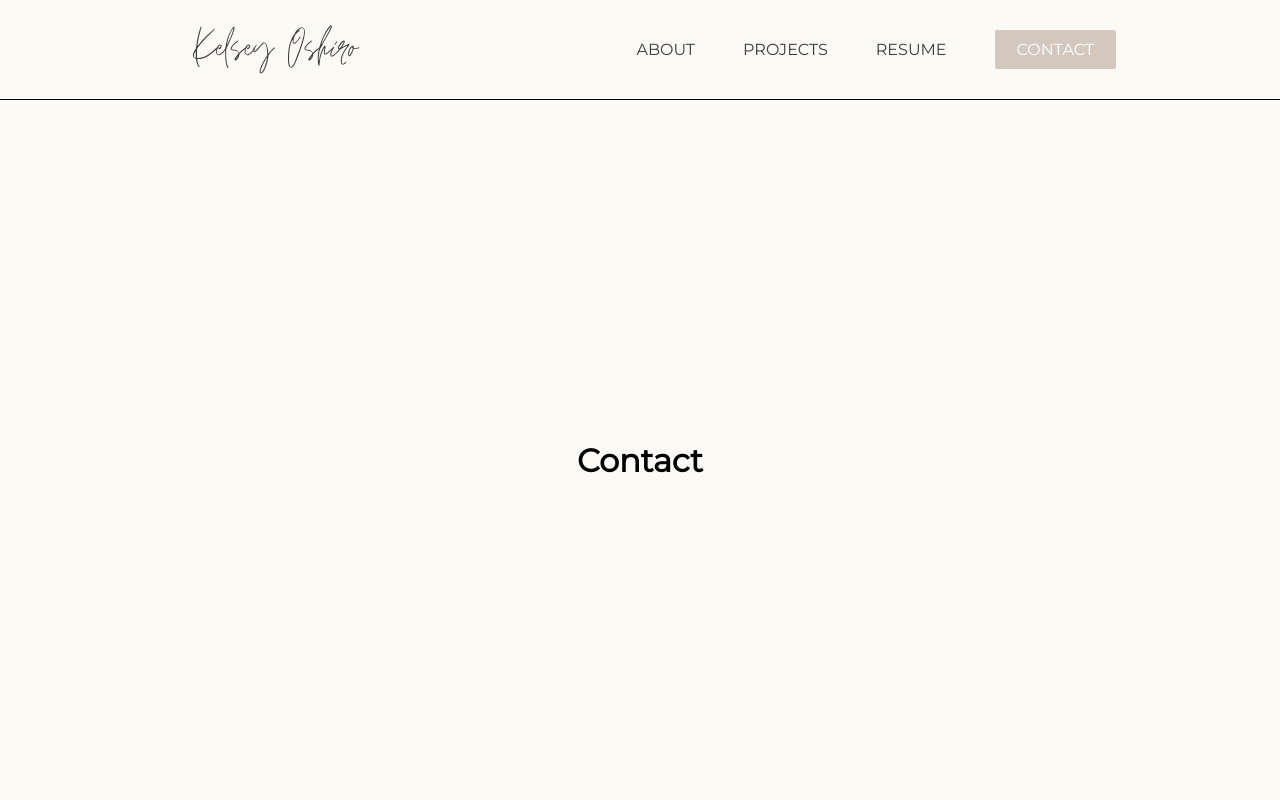
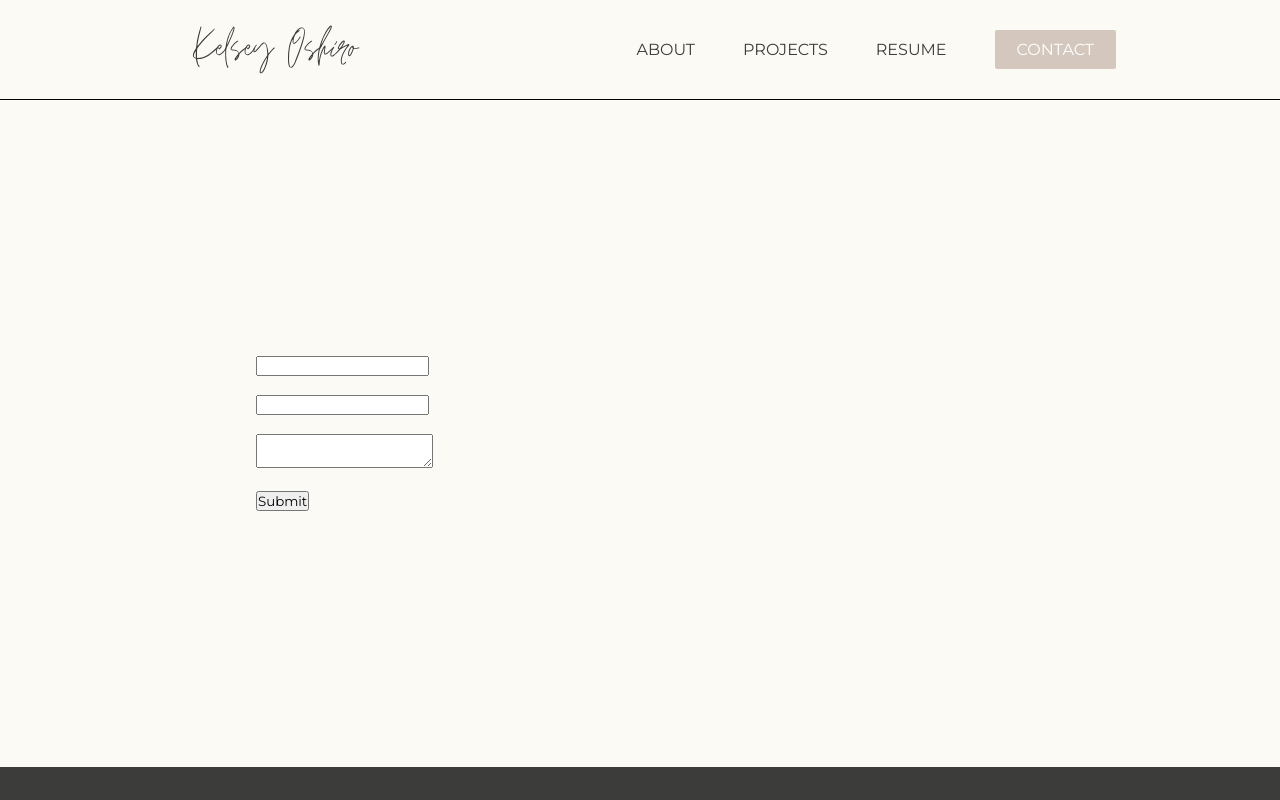
Before and after one commit to kelseymosh/portfolio-site, a React (Create React App) app: page /contact in a window 1280 px wide. Shown: the top 800 px of the page. Built offline with nearby package versions, Linux system fonts and the light colour scheme.

Commit message:
contact form first commit

```diff
--- a/package.json
+++ b/package.json
@@ -8,6 +8,7 @@
     "@testing-library/user-event": "^12.1.10",
     "react": "^17.0.1",
     "react-dom": "^17.0.1",
+    "react-hook-form": "^6.15.1",
     "react-icons": "^4.1.0",
     "react-router-dom": "^5.2.0",
     "react-scripts": "4.0.1",
--- /dev/null
+++ b/src/components/ContactSection/ContactElements.js
@@ -0,0 +1,24 @@
+import styled from 'styled-components'
+
+export const ContactFormContainer = styled.div`
+    /* display: flex;
+    flex-direction: column;
+    align-items: center; */
+    padding: 20%;
+`;
+
+export const ContactForm = styled.form`
+
+`;
+
+export const ContactFormInput = styled.input`
+
+`;
+
+export const ContactFormMessageInput = styled.textarea`
+
+`;
+
+export const ContactFormSubmitButton = styled.input`
+
+`;
--- /dev/null
+++ b/src/components/ContactSection/index.js
@@ -0,0 +1,63 @@
+import React from 'react';
+import { useForm } from 'react-hook-form';
+import {
+    ContactFormContainer,
+    ContactForm,
+    ContactFormInput,
+    ContactFormMessageInput,
+    ContactFormSubmitButton,
+} from './ContactElements'
+
+const Contact = () => {
+    const { register, handleSubmit, errors } = useForm();
+    const onSubmit = values => console.log(values);
+
+
+    return (
+        <ContactFormContainer>
+            <ContactForm onSubmit={handleSubmit(onSubmit)}>
+                <ContactFormInput
+                    name="name"
+                    ref={
+                        register({
+                            required: "Please enter your name",
+                            maxLength: {
+                                value: 20,
+                                message: "Please enter a name with fewer than 20 characters"
+                            }
+                        })
+                    }
+                /><br/>
+                {errors.name && errors.name.message}<br/>
+
+                <ContactFormInput
+                    name="email"
+                    ref={
+                        register({
+                            required: "Please enter an email",
+                            pattern: {
+                                value: /^[A-Z0-9._%+-]+@[A-Z0-9.-]+\.[A-Z]{2,}$/i,
+                                message: "Invalid email address"
+                            }
+                        })
+                    }
+                /><br/>
+                {errors.email && errors.email.message}<br/>
+
+                <ContactFormMessageInput
+                    name="comment"
+                    ref={
+                        register({
+                            required: true
+                        })
+                    }
+                /><br/>
+                {errors.comment && "Oops, you forgot your message!"}<br/>
+
+                <ContactFormSubmitButton type="submit"/>
+            </ContactForm>
+        </ContactFormContainer>
+    );
+}
+
+export default Contact
--- a/src/pages/contact.js
+++ b/src/pages/contact.js
@@ -1,10 +1,9 @@
 import React from 'react'
+import ContactSection from '../components/ContactSection'
 
 const Contact = () => {
     return (
-        <div style={{ display: 'flex', justifyContent:'center', alignItems: 'center', height: '90vh'}}>
-            <h1>Contact</h1>
-        </div>
+        <ContactSection/>
     )
 }
 
```
Also changed, not shown: 2 other files (tests, documents, lock files or other folders).
